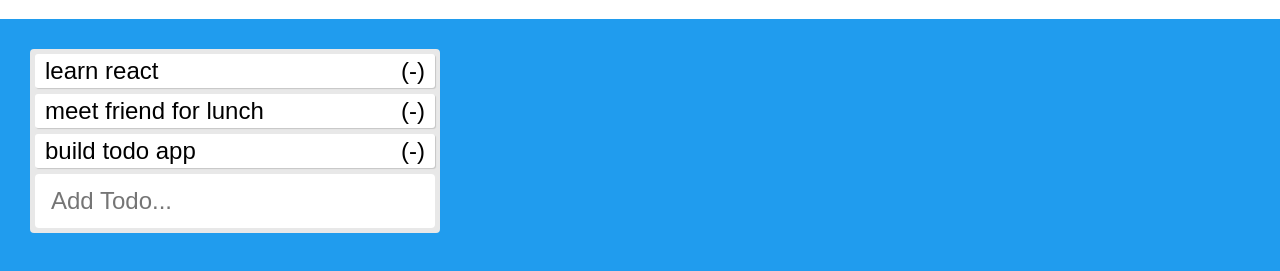
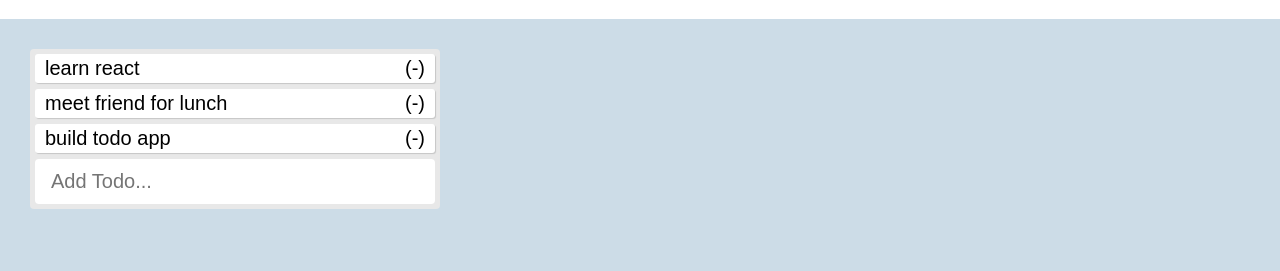
Before and after one commit to dacalico/ToDo-List-Set-State, a plain HTML site: page index.html in a window 1280 px wide. Shown: the part 61-332 px from the top of the page. Drawn offline with nearby package versions, Linux system fonts and the light colour scheme.

Commit message:
Update styles.css

```diff
--- a/styles.css
+++ b/styles.css
@@ -14,7 +14,7 @@ h1 {
 }
 
 .app {
-  background: #209cee;
+  background: #ccdce7;
   padding: 30px;
   height: 100vh;
 }
@@ -31,7 +31,7 @@ h1 {
   background: #fff;
   box-shadow: 1px 1px 1px rgba(0, 0, 0, 0.15);
   padding: 3px 10px;
-  font-size: 24px;
+  font-size: 20px;
   margin-bottom: 6px;
   border-radius: 3px;
   display: flex;
@@ -47,7 +47,7 @@ h1 {
   box-shadow: none;
   padding: 1rem;
   height: 2.25em;
-  font-size: 24px;
+  font-size: 20px;
 }
 
 .remove {
```
